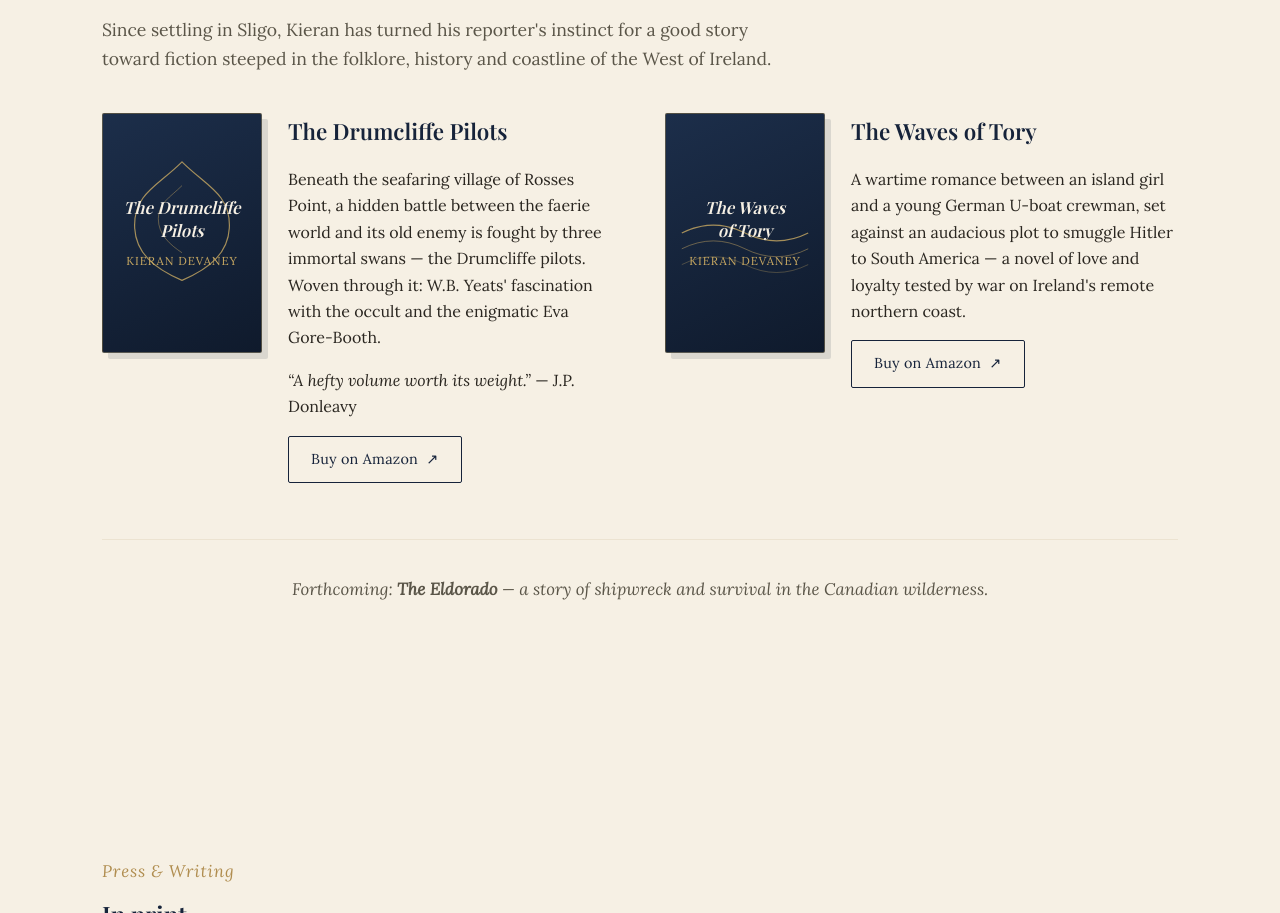
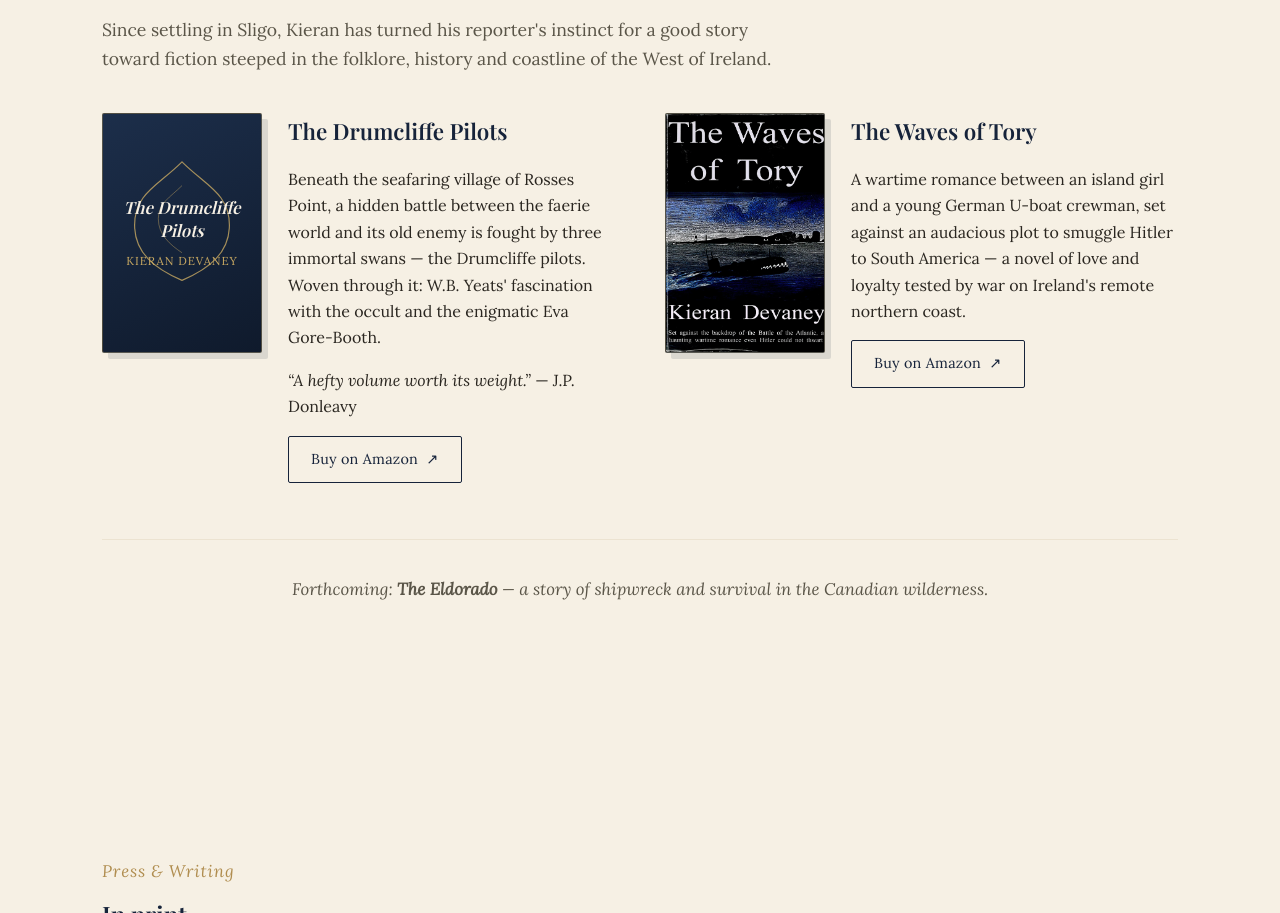
Before and after one commit to kevinr20041/KieranDevaney, a plain HTML site: page index.html in a window 1280 px wide. Shown: the part 4090-5003 px from the top of the page. Drawn offline with nearby package versions, Linux system fonts and the light colour scheme; a web font is replaced by a local one.

Commit message:
Add real book cover for The Waves of Tory

```diff
--- a/index.html
+++ b/index.html
@@ -184,14 +184,8 @@
         </article>
 
         <article class="book-card">
-          <div class="book-cover book-cover--tory" aria-hidden="true">
-            <svg viewBox="0 0 200 300" xmlns="http://www.w3.org/2000/svg">
-              <path d="M20 150 Q 60 130 100 150 T 180 150" fill="none" stroke="#c9a962" stroke-width="1.5" opacity="0.8"/>
-              <path d="M20 170 Q 60 150 100 170 T 180 170" fill="none" stroke="#c9a962" stroke-width="1" opacity="0.6"/>
-              <path d="M20 190 Q 60 170 100 190 T 180 190" fill="none" stroke="#c9a962" stroke-width="1" opacity="0.4"/>
-            </svg>
-            <p class="book-cover-title">The Waves<br>of Tory</p>
-            <p class="book-cover-author">Kieran Devaney</p>
+          <div class="book-cover book-cover--tory book-cover--photo">
+            <img src="images/book-waves-of-tory.webp" alt="The Waves of Tory book cover by Kieran Devaney">
           </div>
           <div class="book-info">
             <h3>The Waves of Tory</h3>
--- a/styles.css
+++ b/styles.css
@@ -514,6 +514,18 @@ a { color: inherit; text-decoration: none; }
 
 .book-cover svg { position: absolute; inset: 0; width: 100%; height: 100%; }
 
+.book-cover--photo {
+  padding: 0;
+  display: block;
+}
+
+.book-cover--photo img {
+  width: 100%;
+  height: 100%;
+  object-fit: cover;
+  display: block;
+}
+
 .book-cover-title {
   font-family: var(--serif-display);
   font-style: italic;
```
Also changed, not shown: images/book-waves-of-tory.webp (added).
